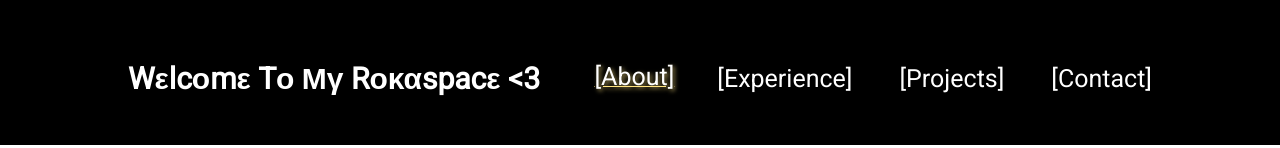
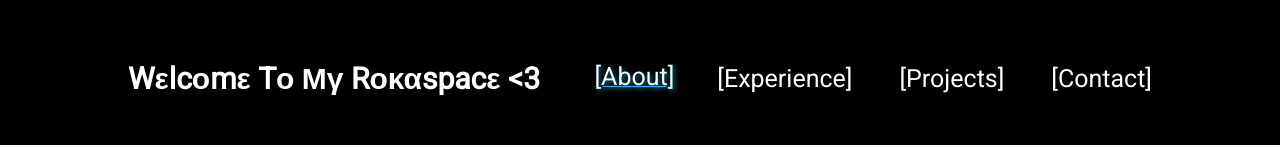
Before and after one commit to Rokawoo/rokawoo-react-website, a React (Vite) app in the folder rokawoo-react-website/: page / in a window 1280 px wide. In both pictures the pointer is over the item 630 px from the left and 78 px from the top of the page. Shown: the top 148 px of the page. Built offline with nearby package versions, Linux system fonts and the light colour scheme; a web font is replaced by a local one.

Commit message:
Added Pointer Cursor And CMYK to Navbar Items CSS

```diff
--- a/rokawoo-react-website/src/App.module.css
+++ b/rokawoo-react-website/src/App.module.css
@@ -5,7 +5,6 @@
     width: 100%;
     height: 100%;
     overflow: hidden;
-    cursor: url(https://cur.cursors-4u.net/nature/nat-10/nat928.cur), auto;
 }
 
 ::-moz-selection { /* For Firefox */
--- a/rokawoo-react-website/src/components/Navbar/Navbar.module.css
+++ b/rokawoo-react-website/src/components/Navbar/Navbar.module.css
@@ -50,11 +50,31 @@
 .menuItem:hover {
   color: var(--color-light);
   text-indent: 5%;
-  text-shadow: 2px 2px 4px rgba(var(--color-light-rgb), 0.65);
+  text-shadow: 2px 2px 4px rgba(var(--color-light-rgb), 0.6);
   text-decoration: underline;
   font-size: 1.1em;
   font-weight: 500;
   transform: translateY(-2px);
+}
+
+.menuItem:hover:nth-child(odd) {
+  color: var(--color-accent-1);
+  text-shadow: 2px 2px 4px rgba(var(--color-accent-1-rgb), 0.6);
+}
+
+.menuItem:hover:nth-child(even) {
+  color: var(--color-accent-2);
+  text-shadow: 2px 2px 4px rgba(var(--color-accent-2-rgb), 0.6);
+}
+
+.menuItem:hover:nth-child(3n) {
+  color: var(--color-accent-3);
+  text-shadow: 2px 2px 4px rgba(var(--color-accent-3-rgb), 0.6);
+}
+
+.menuItem:hover:nth-child(4n) {
+  color: var(--color-secondary);
+  text-shadow: 2px 2px 4px rgba(var(--color-secondary-rgb), 0.6);
 }
 
 @media screen and (max-width: 1080px) {
--- a/rokawoo-react-website/src/index.css
+++ b/rokawoo-react-website/src/index.css
@@ -8,3 +8,12 @@
 html {
   scroll-behavior: smooth;
 }
+
+body {
+  cursor: url('/cursor/idle.cur'), auto;
+}
+
+a:hover,
+button:hover {
+  cursor: url('/cursor/pointer.cur'), auto;
+}
```
Also changed, not shown: 2 other files (tests, documents, lock files or other folders).
